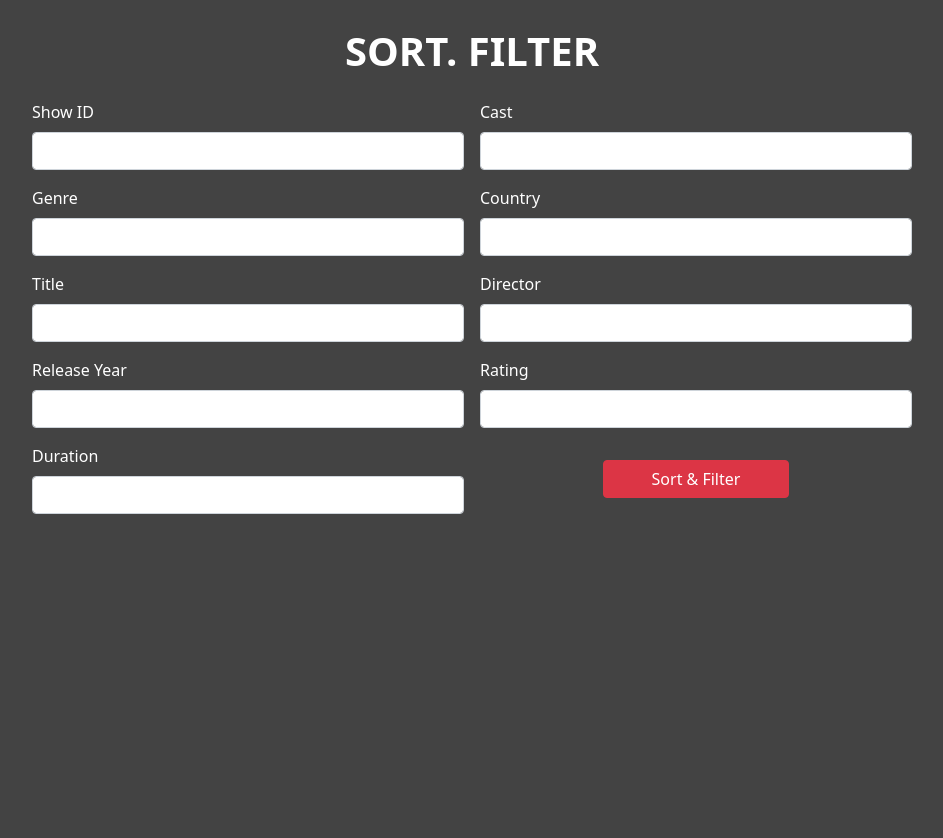
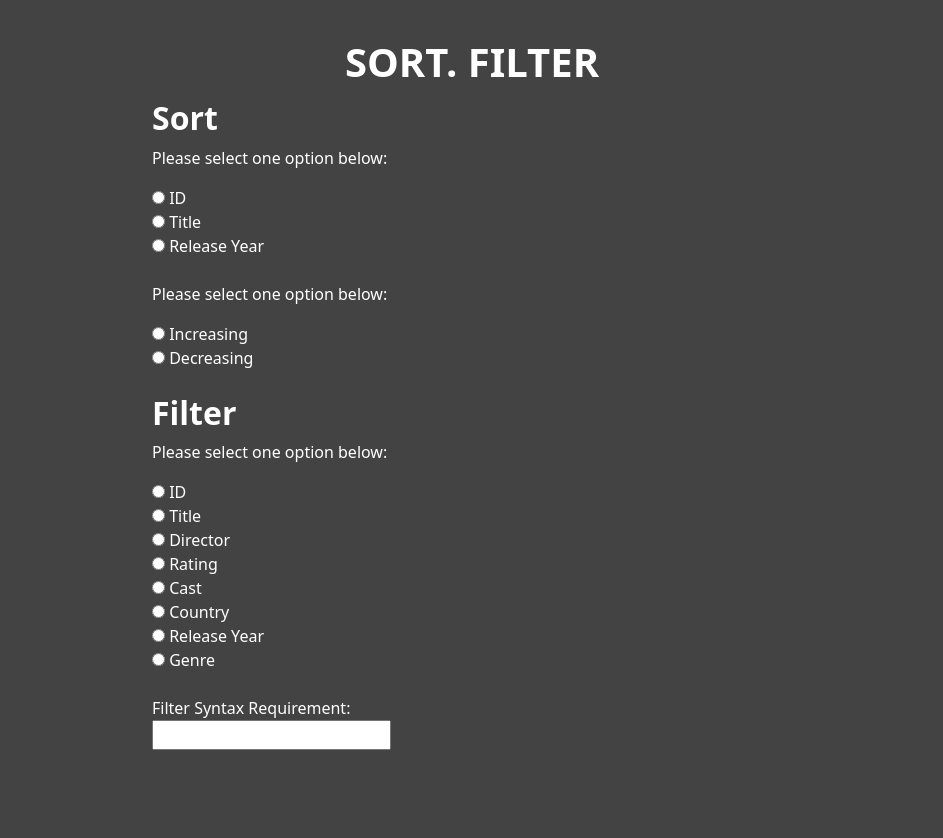
Before and after one commit to RYCoop/DBSFinalProject, a PHP site: page /sortAndFilter.html in a window 1280 px wide. Shown: the part 56-894 px from the top of the page, without its empty margins (168-1111 px from the left). Before the commit the page ends 570 px from the top, so only its background shows below. Run offline with PHP 8.4, Linux system fonts and the light colour scheme.

Commit message:
new html for sort and filter page

```diff
--- a/index.php
+++ b/index.php
@@ -18,9 +18,9 @@
         </header>
         <div class="container">
             <div class="row justify-content-center" style="margin-top:18%;">
-                <a href="add.php" class="btn btn-danger" style="width:20%; padding:5% 0% 5% 0%; margin: 0% 3% 0% 3%"><strong>Add</strong></a>
+                <a href="add.html" class="btn btn-danger" style="width:20%; padding:5% 0% 5% 0%; margin: 0% 3% 0% 3%"><strong>Add</strong></a>
                 <a href="databaseView.php" class="btn btn-danger" style="width:20%; padding:5% 0% 5% 0%; margin: 0% 3% 0% 3%"><strong>Search, Delete, & Update</strong></a>
-                <a href="sortAndFilter.php" class="btn btn-danger" style="width:20%; padding:5% 0% 5% 0%; margin: 0% 3% 0% 3%"><strong>Sort & Filter</strong></a>
+                <a href="sortAndFilter.html" class="btn btn-danger" style="width:20%; padding:5% 0% 5% 0%; margin: 0% 3% 0% 3%"><strong>Sort & Filter</strong></a>
                 </div>
             </div>
         </div>
--- a/sortAndFilter.html
+++ b/sortAndFilter.html
@@ -16,48 +16,59 @@
                 </div>
             </nav>
         </header>
-        <form action = "sortAndFilter.php" method = "POST" class="row g-3" style="margin:0% 15% 0% 15%">
-            <h1 style="text-align:center; margin:3% 0% 1% 0%"><strong>SORT. FILTER</strong></h1>
-            <div class="col-md-6">
-                <label for="showID" class="form-label">Show ID</label>
-                <input type="text" class="form-control" name="showID">
+        <h1 style="text-align:center; margin:3% 0% 1% 0%"><strong>SORT. FILTER</strong></h1>
+        <div style="margin:0% 25% 5% 25%">
+            <h2><strong>Sort</strong></h2>
+
+            <div>
+                <p>Please select one option below:</p>
+                <input type="radio" id="ID" name="sort-group" value="ID">
+                <label for="ID">ID</label><br>
+                <input type="radio" id="Title" name="sort-group" value="Title">
+                <label for="Title">Title</label><br>
+                <input type="radio" id="Release_Year" name="sort-group" value="Release_Year">
+                <label for="Release_Year">Release Year</label>
             </div>
-            <div class="col-md-6">
-                <label for="cast" class="form-label">Cast</label>
-                <input type="text" class="form-control" name="cast">
+
+            <br>
+
+            <div>
+                <p>Please select one option below:</p>
+                <input type="radio" id="increasing" name="sort-group-two" value="increasing">
+                <label for="increasing">Increasing</label><br>
+                <input type="radio" id="decreasing" name="sort-group-two" value="decreasing">
+                <label for="decreasing">Decreasing</label><br>
             </div>
-            <div class="col-md-6">
-                <label for="type" class="form-label">Genre</label>
-                <input type="text" class="form-control" name="genre">
+
+            <br>
+
+            <h2><strong>Filter</strong></h2>
+
+            <div>
+                <p>Please select one option below:</p>
+                <input type="radio" id="ID" name="filter-group" value="ID">
+                <label for="ID">ID</label><br>
+                <input type="radio" id="Title" name="filter-group" value="Title">
+                <label for="Title">Title</label><br>
+                <input type="radio" id="Director" name="filter-group" value="Director">
+                <label for="Director">Director</label><br>
+                <input type="radio" id="Rating" name="filter-group" value="Rating">
+                <label for="Rating">Rating</label><br>
+                <input type="radio" id="Cast" name="filter-group" value="Cast">
+                <label for="Cast">Cast</label><br>
+                <input type="radio" id="Country" name="filter-group" value="Country">
+                <label for="Country">Country</label><br>
+                <input type="radio" id="Release_Year" name="filter-group" value="Release_Year">
+                <label for="Release_Year">Release Year</label><br>
+                <input type="radio" id="Genre" name="filter-group" value="Genre">
+                <label for="Genre">Genre</label><br>
             </div>
-            <div class="col-md-6">
-                <label for="country" class="form-label">Country</label>
-                <input type="text" class="form-control" name="country">
-            </div>
-            <div class="col-md-6">
-                <label for="title" class="form-label">Title</label>
-                <input type="text" class="form-control" name="title">
-            </div>
-            <div class="col-md-6">
-                <label for="director" class="form-label">Director</label>
-                <input type="text" class="form-control" name="director">
-            </div>
-            <div class="col-md-6">
-                <label for="releaseYear" class="form-label">Release Year</label>
-                <input type="text" class="form-control" name="releaseYear">
-            </div>
-            <div class="col-md-6">
-                <label for="rating" class="form-label">Rating</label>
-                <input type="text" class="form-control" name="rating">
-            </div>
-            <div class="col-md-6">
-                <label for="duration" class="form-label">Duration</label>
-                <input type="text" class="form-control" name="duration">
-            </div>
-            <div class="col text-center">
-                <button class="btn btn-danger align-center px-5 mt-3" type="submit" >Sort & Filter</button>
-            </div>
-        </form>
+
+            <br>
+
+            <label for="specific">Filter Syntax Requirement:</label><br>
+            <input type="text" id="specific" name="specific"><br><br>
+        </div>
         <script src="https://cdn.jsdelivr.net/npm/bootstrap@5.1.3/dist/js/bootstrap.bundle.min.js" integrity="sha384-ka7Sk0Gln4gmtz2MlQnikT1wXgYsOg+OMhuP+IlRH9sENBO0LRn5q+8nbTov4+1p" crossorigin="anonymous"></script>
     </body>
 </html>
```
